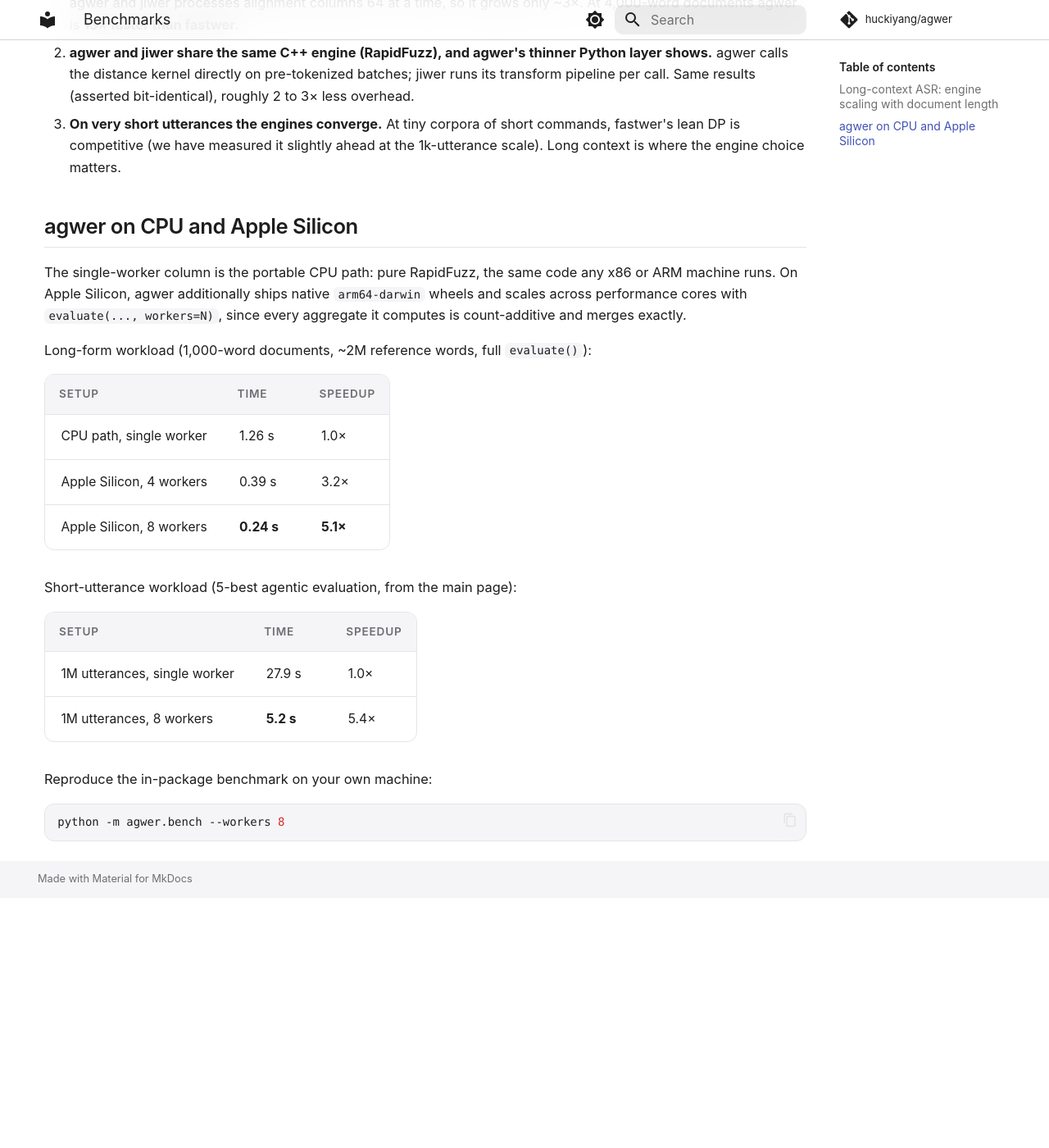
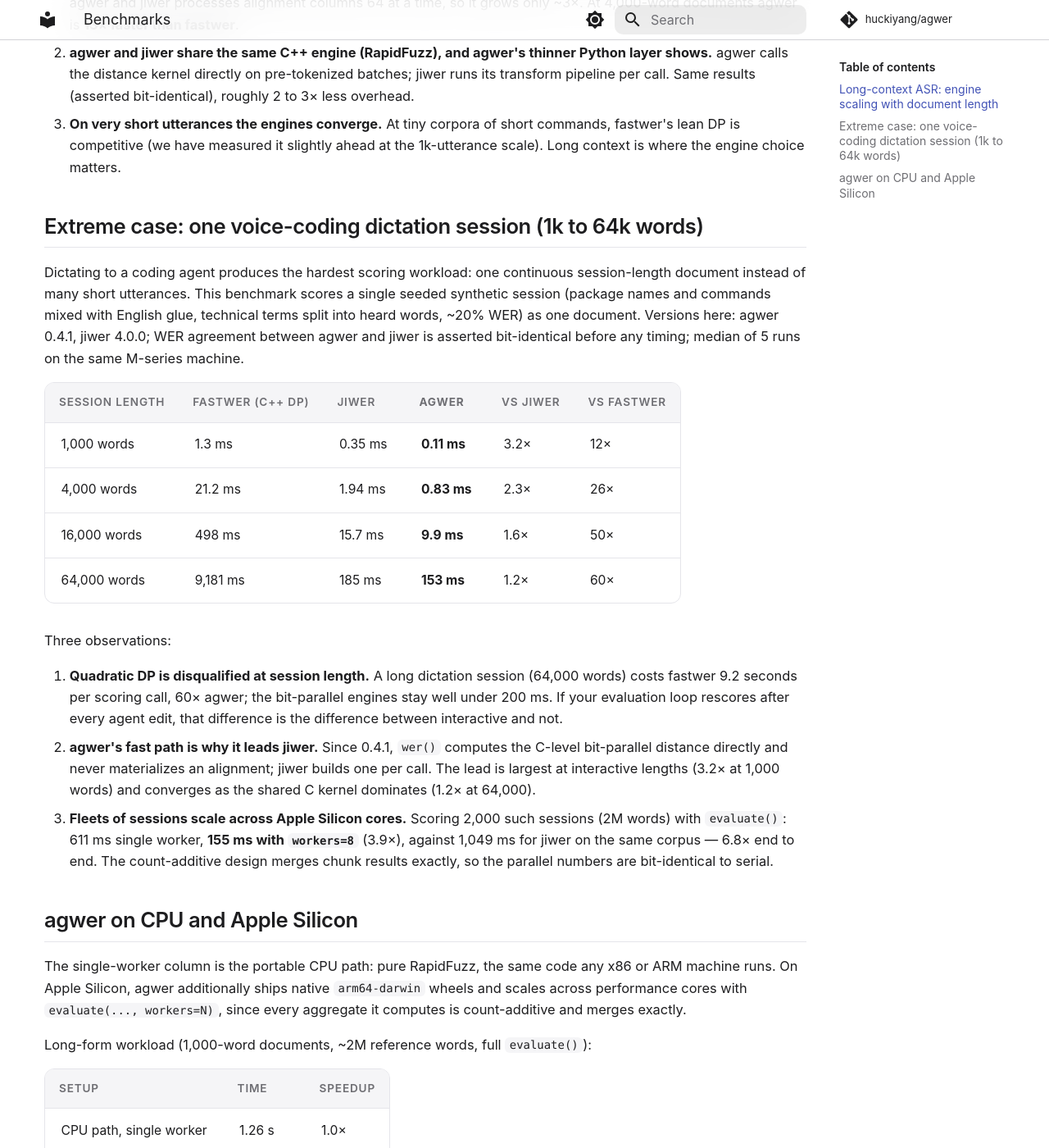
Before and after one commit to huckiyang/agwer, an MkDocs documentation site: the page built from docs/benchmarks.md, in a window 1280 px wide and 1400 px high, scrolled down 997 px. Shown: the whole window at 82% size. Built offline with MkDocs 1.6.1 and Material for MkDocs 9.7.7, drawn with Linux system fonts in a browser that asks for light colours; comment, search, counter and statistics services are not loaded; before the commit the page ends 2092 px from its top, so only the background shows below that.

Commit message:
docs: extreme-case benchmark, one voice-coding session at 1k-64k words
agwer 0.11 ms at 1,000 words (3.2x jiwer, 12x fastwer), 153 ms at 64,000
words where fastwer's quadratic DP takes 9.2 s (60x). Corpus of 2,000
sessions (2M words): 155 ms with workers=8 on M-series, 6.8x jiwer.
Harness lives in the dev repo; agreement asserted bit-identical before
timing.

Co-Authored-By: Claude Fable 5 <noreply@anthropic.com>

```diff
--- a/docs/benchmarks.md
+++ b/docs/benchmarks.md
@@ -40,6 +40,41 @@ Three observations:
    slightly ahead at the 1k-utterance scale). Long context is where the
    engine choice matters.
 
+## Extreme case: one voice-coding dictation session (1k to 64k words)
+
+Dictating to a coding agent produces the hardest scoring workload: one
+continuous session-length document instead of many short utterances. This
+benchmark scores a single seeded synthetic session (package names and
+commands mixed with English glue, technical terms split into heard words,
+~20% WER) as one document. Versions here: agwer 0.4.1, jiwer 4.0.0; WER
+agreement between agwer and jiwer is asserted bit-identical before any
+timing; median of 5 runs on the same M-series machine.
+
+| session length | fastwer (C++ DP) | jiwer | **agwer** | vs jiwer | vs fastwer |
+|---|---|---|---|---|---|
+| 1,000 words | 1.3 ms | 0.35 ms | **0.11 ms** | 3.2× | 12× |
+| 4,000 words | 21.2 ms | 1.94 ms | **0.83 ms** | 2.3× | 26× |
+| 16,000 words | 498 ms | 15.7 ms | **9.9 ms** | 1.6× | 50× |
+| 64,000 words | 9,181 ms | 185 ms | **153 ms** | 1.2× | 60× |
+
+Three observations:
+
+1. **Quadratic DP is disqualified at session length.** A long dictation
+   session (64,000 words) costs fastwer 9.2 seconds per scoring call, 60×
+   agwer; the bit-parallel engines stay well under 200 ms. If your
+   evaluation loop rescores after every agent edit, that difference is the
+   difference between interactive and not.
+2. **agwer's fast path is why it leads jiwer.** Since 0.4.1, `wer()`
+   computes the C-level bit-parallel distance directly and never
+   materializes an alignment; jiwer builds one per call. The lead is
+   largest at interactive lengths (3.2× at 1,000 words) and converges as
+   the shared C kernel dominates (1.2× at 64,000).
+3. **Fleets of sessions scale across Apple Silicon cores.** Scoring 2,000
+   such sessions (2M words) with `evaluate()`: 611 ms single worker,
+   **155 ms with `workers=8`** (3.9×), against 1,049 ms for jiwer on the
+   same corpus — 6.8× end to end. The count-additive design merges chunk
+   results exactly, so the parallel numbers are bit-identical to serial.
+
 ## agwer on CPU and Apple Silicon
 
 The single-worker column is the portable CPU path: pure RapidFuzz, the same
```
